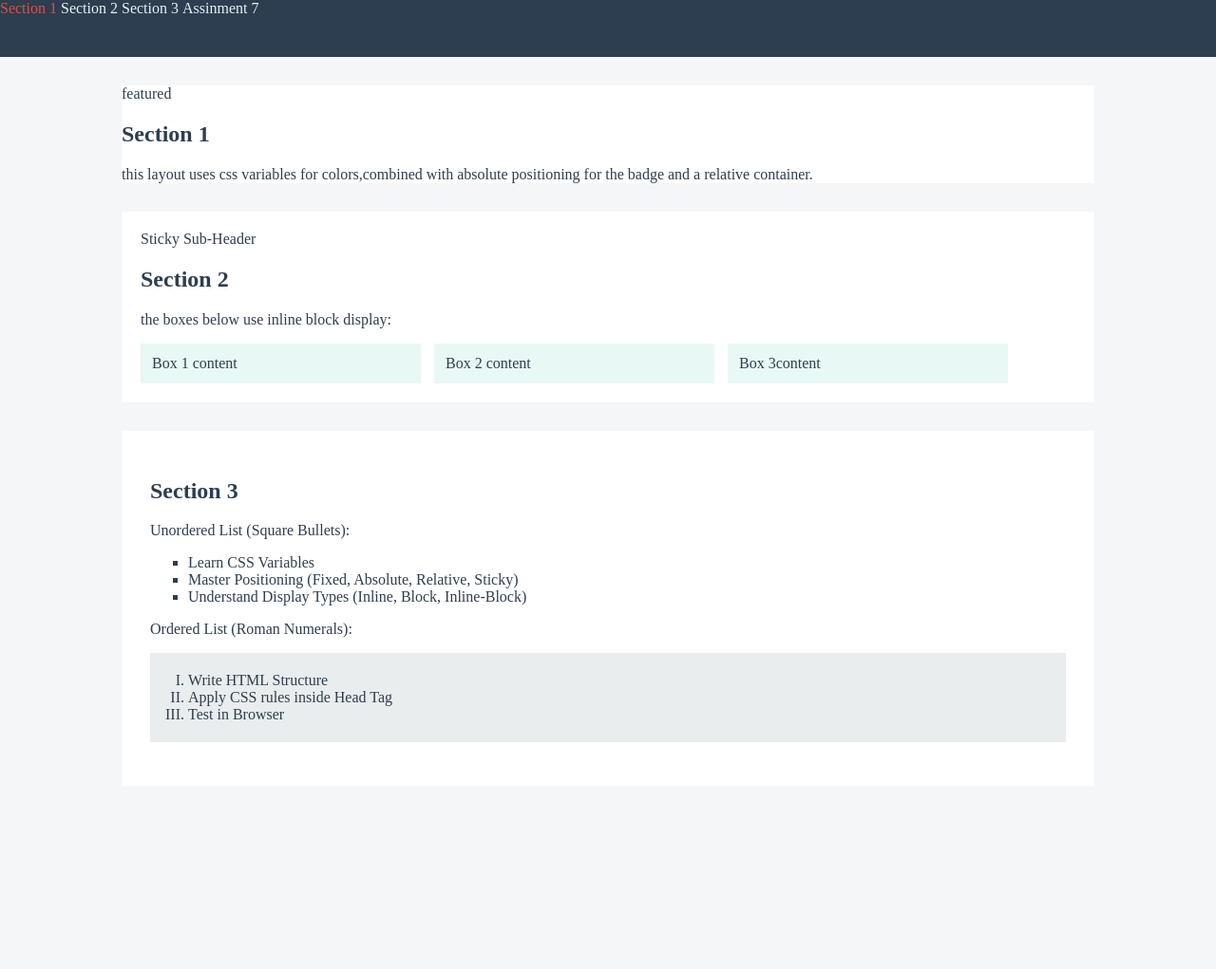
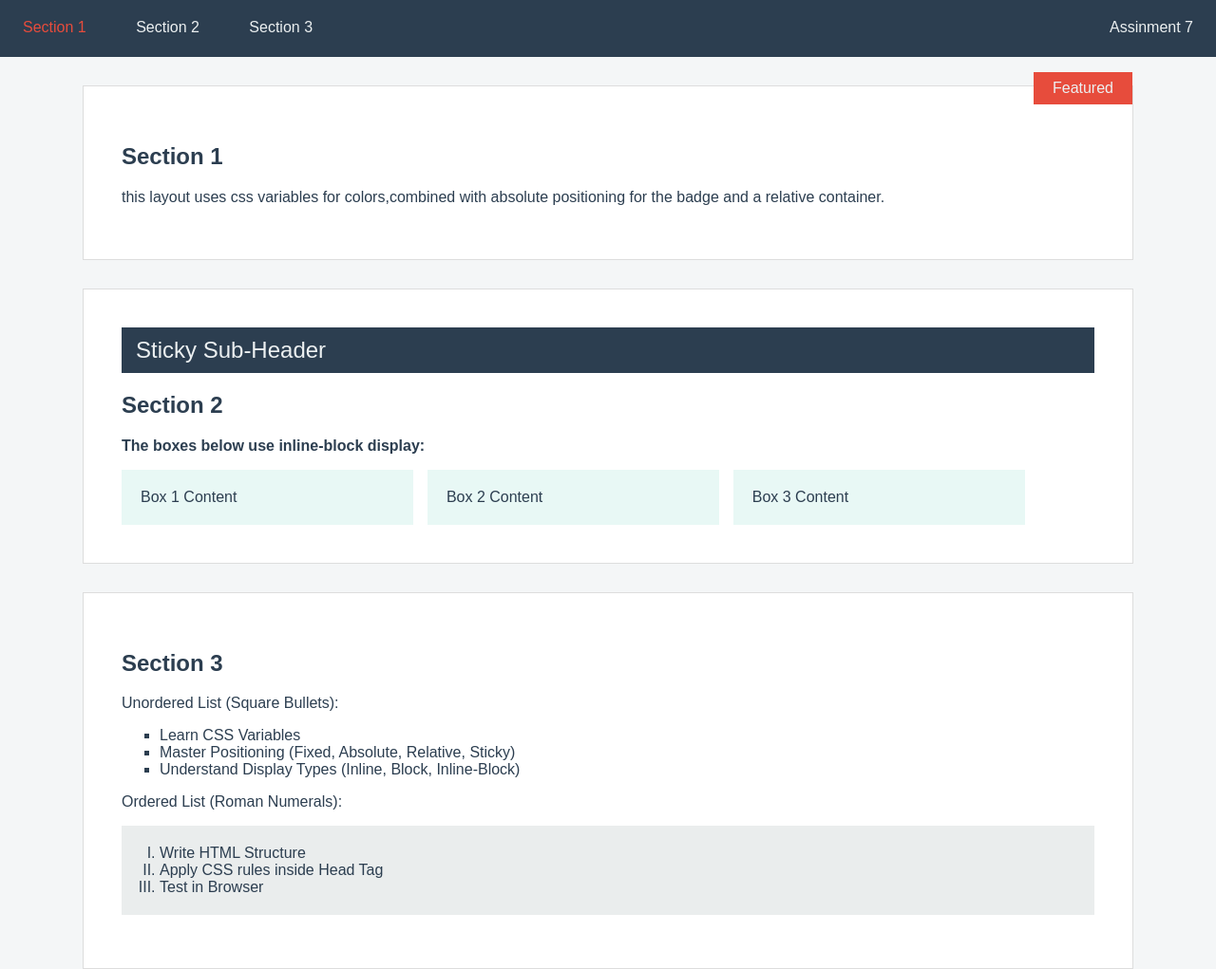
Before and after one commit to anbarsara7-sketch/assignment-7, a plain HTML site: page index.html in a window 1280 px wide. Shown: the whole page at 95% size. Before the commit the page ends 858 px from the top, so only its background shows below. Drawn offline with Linux system fonts and the light colour scheme.

Commit message:
Updated Css

```diff
--- a/index.html
+++ b/index.html
@@ -18,10 +18,11 @@
         </div>
     </nav>
    <section id="section1">
-        <div>
-            <span> featured</span>
+
+    <div class="featured">
+        Featured
     </div>
-        <h2> Section 1</h2>
+     <h2>Section 1</h2>
         <p>
             this layout uses css variables for colors,combined with absolute positioning for the badge and a relative container.
 
@@ -29,21 +30,22 @@
 
     </section>
    <section id="section2">
-        <div class="section2-content">
-            <div class=" sticky-haeder">
+
+    <div class="sticky-header">
         Sticky Sub-Header
     </div>
+
     <h2>Section 2</h2>
-            <p> the boxes below use inline block display:</p>
 
-        <div class="boxes">
-            <div class="box"> Box 1 content</div>
-            <div class="box"> Box 2 content</div>
-            <div class="box"> Box 3content</div>
-        </div>
-         </div>
+    <p><strong>The boxes below use inline-block display:</strong></p>
+
+    <div class="box">Box 1 Content</div>
+    <div class="box">Box 2 Content</div>
+    <div class="box">Box 3 Content</div>
 
 </section>
+
+
     <section id="section3">
 
     <div class="section3-content">
--- a/style.css
+++ b/style.css
@@ -9,9 +9,14 @@
 }
 
 body {
+    margin: 0;
     background-color: var(--bg-color);
-    margin: 0;
+    color: var(--primary-color);
+    font-family: Arial, sans-serif;
+    padding-top: var(--nav-height);
 }
+
+
 
 nav {
     position: fixed;
@@ -27,78 +32,82 @@ nav div {
     display: inline-block;
 }
 
+nav div:first-child {
+    float: left;
+}
+
+nav div:last-child {
+    float: right;
+}
+
 nav a {
+    display: inline-block;
     color: var(--link-color);
     text-decoration: none;
+    padding: 20px 24px;
 }
 
 nav a:hover {
     color: var(--accent-color);
 }
+
+
 #section1 {
+    position: relative;
     background-color: var(--card-color);
     color: var(--primary-color);
-    margin: 90px auto 30px;
     width: 80%;
+    margin: 30px auto;
+    padding: 40px;
+    border: 1px solid #ddd;
+}
 
-}
-.section1-content{
-    position: relative;
-    padding: 30 px;
-}
-.featured{
+.featured {
     position: absolute;
-    top: 0;
+    top: -15px;
     right: 0;
     background-color: var(--accent-color);
-    color:#e4f0ee;
-    padding: 5px 15px;
+    color: var(--link-color);
+    padding: 8px 20px;
 }
 
-#section1 p {
-    color: var(--primary-color);
-}
 #section2 {
     background-color: var(--card-color);
     color: var(--primary-color);
+    width: 80%;
     margin: 30px auto;
-    width: 80%;
+    padding: 40px;
+    border: 1px solid #ddd;
 }
 
-.section2-content {
-    padding: 20px;
-}
-
-.sticky-header {
+#section2 .sticky-header {
     position: sticky;
     top: var(--nav-height);
     background-color: var(--primary-color);
     color: var(--link-color);
-    padding: 10px;
+    padding: 10px 15px;
+    font-size: 24px;
 }
 
-.boxes {
-    white-space: nowrap;
-}
-
-.box {
+#section2 .box {
     display: inline-block;
     background-color: var(--box-color);
     color: var(--primary-color);
     width: 30%;
-    padding: 12px;
+    padding: 20px;
     margin-right: 1%;
     box-sizing: border-box;
 }
+
+
+
 #section3 {
     background-color: var(--card-color);
     color: var(--primary-color);
+    width: 80%;
     margin: 30px auto;
-    width: 80%;
-}
-
-.section3-content {
-    padding: 30px;
+    padding: 40px;
+    border: 1px solid #ddd;
 }
 
 #section3 ul {
```
Lines whose indentation alone changed are shown as unchanged.
